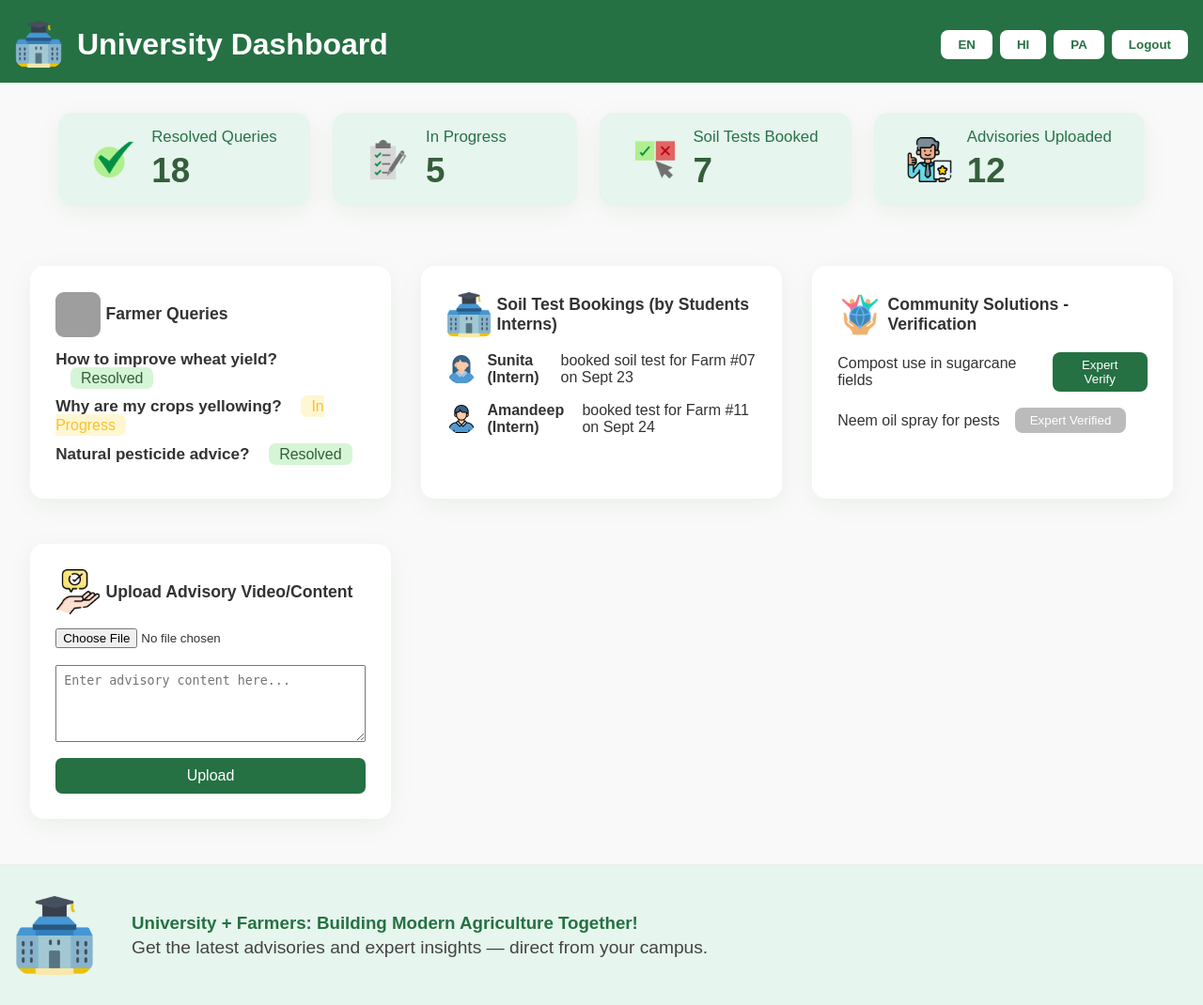
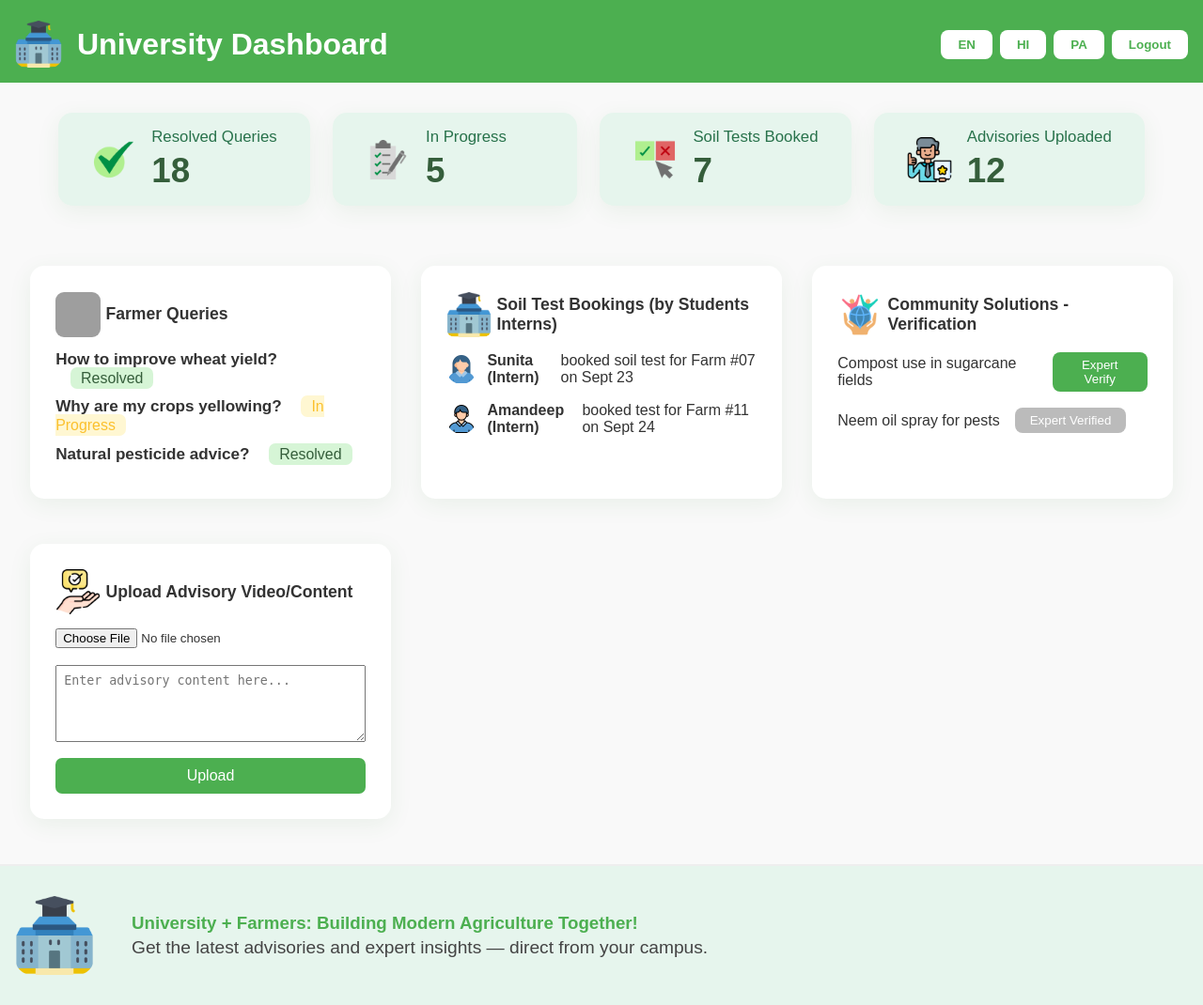
Before and after one commit to TarePradnyan/sih2..0, a Flask app: template templates/uni.html in a window 1280 px wide. Shown: the whole page at 94% size. Run offline with Flask 3, Linux system fonts and the light colour scheme; the template is opened without the code that fills it, so the values that code supplies are empty; grey boxes are pictures that could not be loaded.

Commit message:
Update uni.css

```diff
--- a/static/css/uni.css
+++ b/static/css/uni.css
@@ -1,6 +1,6 @@
 :root {
     --bg: #fbfbfc;
-    --primary: #257143;
+    --primary: #4CAF50;
     --card-bg: #fff;
     --card-radius: 15px;
     --shadow: 0 6px 24px rgba(46, 125, 50, 0.08);
@@ -23,6 +23,7 @@ body {
     background: var(--primary);
     color: #fff;
     padding: 1.4rem 1rem 1rem;
+    gap: 1em;
     flex-wrap: wrap;
 }
 
```
